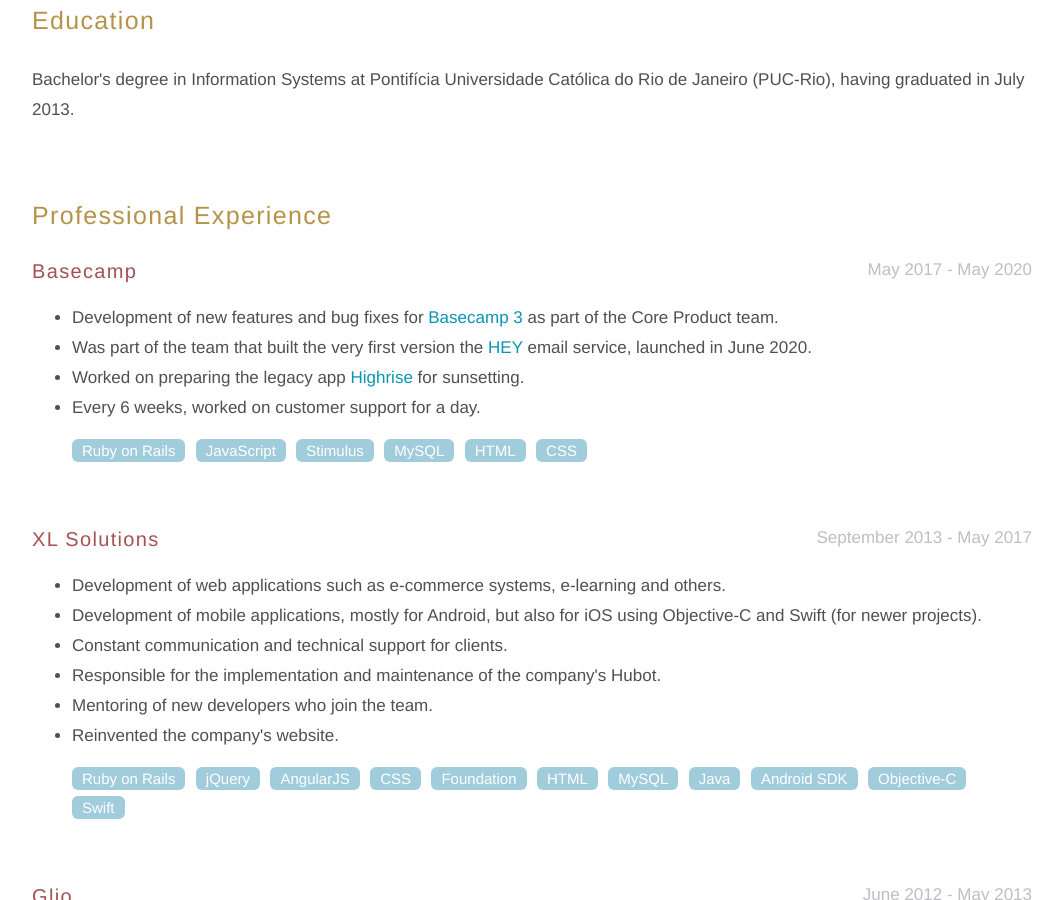
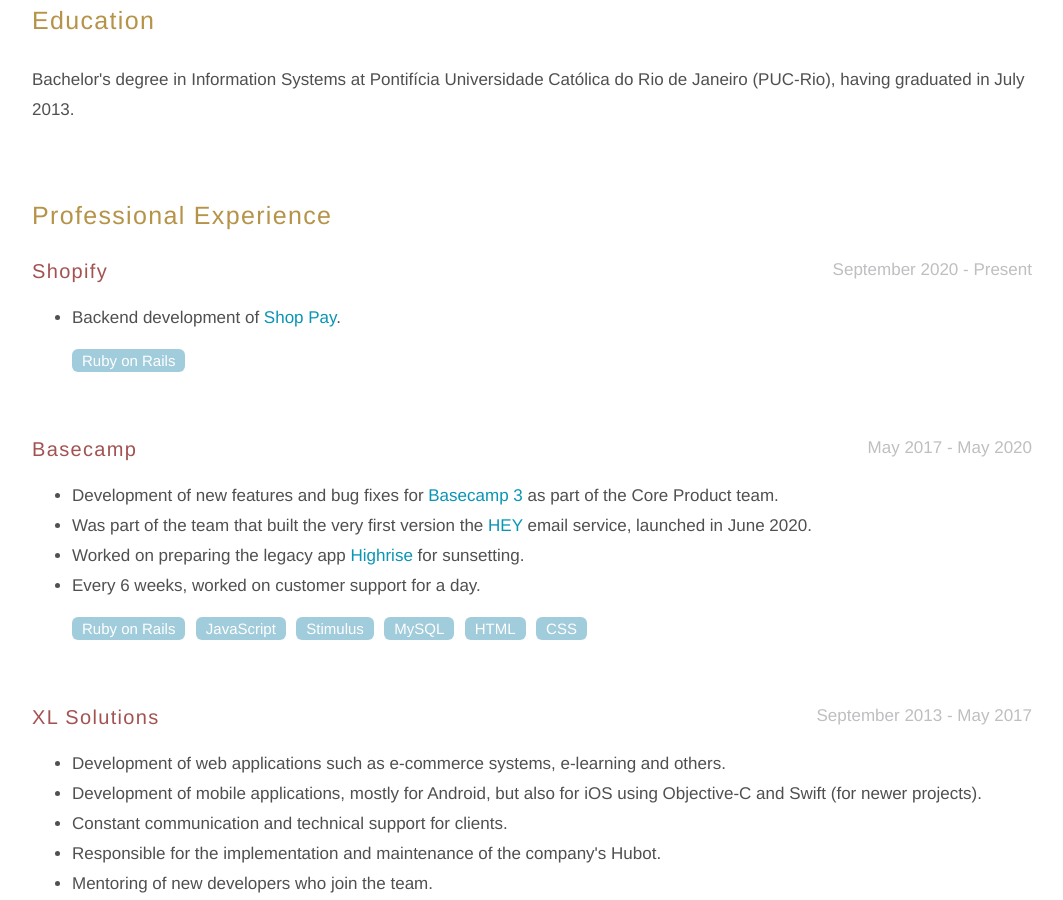
Before and after one commit to florasaramago/FloraSaramago, a Jekyll site: the page built from resume.html, in a window 1280 px wide and 900 px high, scrolled down 568 px. Shown: the whole window, without its empty margins (108-1171 px from the left). Built offline with Jekyll 4.4.1, drawn with Linux system fonts in a browser that asks for light colours; some web fonts are replaced.

Commit message:
Add Shopify to resume

```diff
--- a/resume.html
+++ b/resume.html
@@ -4,7 +4,7 @@
 
 <div id="cv">
   <div class="info">
-    <a href="{{ '/FloraSaramagoResume.pdf' | relative_url }}" target="_blank">
+    <a href="{{ '/FloraSaramago.pdf' | relative_url }}" target="_blank">
       Download this resume in PDF format
     </a>
   </div>
@@ -21,6 +21,21 @@
 
   <div class="info">
     <div class="title">Professional Experience</div>
+
+    <div class="job">
+      <div class="company">
+        <a href="https://shopify.com" target="_blank" class="company-name">Shopify</a>
+        <div class="date">September 2020 - Present</div>
+
+        <ul class="job-description">
+          <li class="text">Backend development of <a href="https://shop.app/what-shop-does" target="_blank">Shop Pay</a>.</li>
+
+          <div class="tags">
+            <div class="tag">Ruby on Rails</div>
+          </div>
+        </ul>
+      </div>
+    </div>
 
     <div class="job">
       <div class="company">
```
Also changed, not shown: 2 other files.
